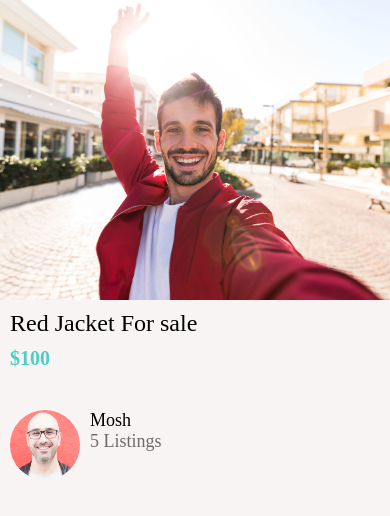
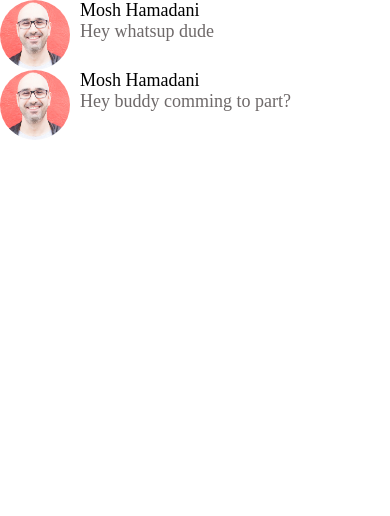
Before and after one commit to Muhammad-Waqar-Bhatti/donewithit, a React Native app: screen / in a window 390 px wide. Shown: the top 516 px of the page. Built offline with nearby package versions, Linux system fonts and the light colour scheme.

Commit message:
added Message Screen

```diff
--- a/App.js
+++ b/App.js
@@ -5,9 +5,11 @@ import AppButton from './app/components/AppButton';
 
 import AppText from './app/components/AppText';
 import Card from './app/components/Card';
-import ListingDetailsScreen from './app/screen/ListingDetailsScreen';
+import MessageScreen from './app/screen/MessageScreen';
 import ViewImageScreen from './app/screen/ViewImageScreen';
-import WelcomeScreen from './app/screen/WelcomeScreen';
+
+
+
 
 const PressHandler = () => {
   console.log("Good Morning");
@@ -15,7 +17,7 @@ const PressHandler = () => {
 
 export default function App() {
   return (
-    <ListingDetailsScreen />
+    <MessageScreen></MessageScreen>
   );
 }
 
--- /dev/null
+++ b/app/screen/MessageScreen.js
@@ -0,0 +1,32 @@
+import React from 'react';
+import { FlatList, View } from 'react-native';
+import AppText from '../components/AppText';
+import ListItem from '../components/ListItem';
+
+const message = [
+    {
+        id: 1,
+        title: 'Mosh Hamadani',
+        description: 'Hey whatsup dude',
+        image: require('../assets/mosh.jpg')
+    },
+    {
+        id: 2,
+        title: 'Mosh Hamadani',
+        description: 'Hey buddy comming to part?',
+        image: require('../assets/mosh.jpg')
+    }
+]
+function MessageScreen(props) {
+    return (
+        <FlatList
+            data={message}
+            keyExtractor={(message)=> message.id.toString()}
+            renderItem={({item}) => <ListItem title={item.title} subtitle={item.description} image={item.image}/>}
+        />
+
+
+    );
+}
+
+export default MessageScreen;
--- a/package.json
+++ b/package.json
@@ -9,6 +9,7 @@
   },
   "dependencies": {
     "expo": "~39.0.2",
+    "expo-constants": "^9.2.0",
     "expo-status-bar": "~1.0.2",
     "react": "16.13.1",
     "react-dom": "16.13.1",
```
Also changed, not shown: 1 other file (tests, documents, lock files or other folders).
